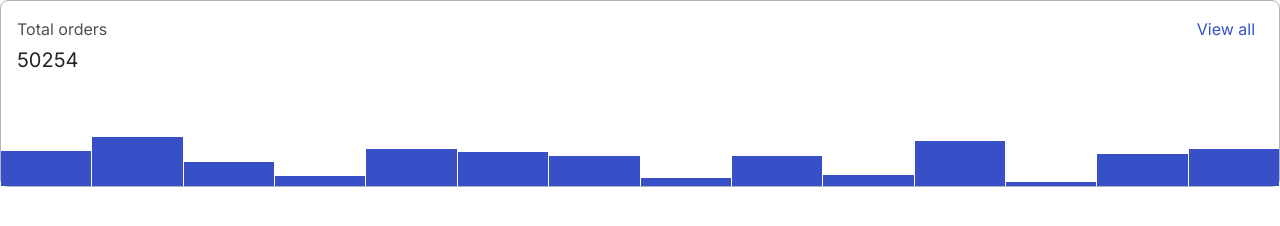
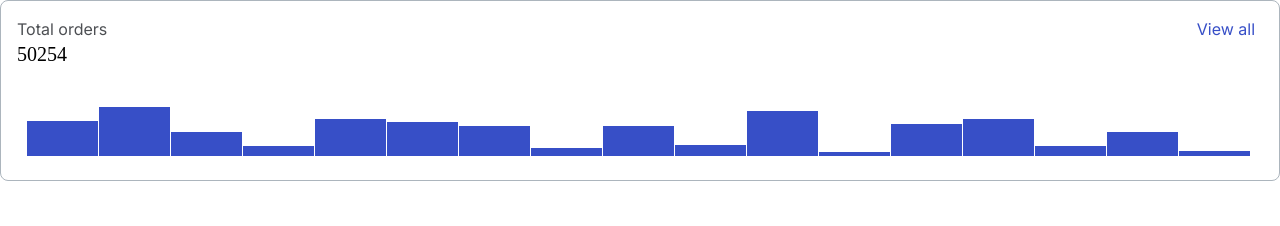
Before and after one commit to js-tasks-ru/htmlcss-20230530_el-classico, a website: page 04-lection2/01-histogram/index.html in a window 1280 px wide. Drawn offline with Linux system fonts and the light colour scheme.

Commit message:
added fixes

```diff
--- a/04-lection2/01-histogram/histogram.css
+++ b/04-lection2/01-histogram/histogram.css
@@ -1,7 +1,6 @@
 .histogram {
     border: 1px solid var(--grey-3);
     border-radius: 8px;
-    height: 185px;
     display: flex;
     flex-direction: column;
     justify-content: space-between;
@@ -13,39 +12,42 @@
     font-size: 16px;
     line-height: 24px;
     color: var(--black);
+
+}
+.histogram__text_opacity{
+    opacity: 0.8;
 }
 
 .histogram__orders {
     font-size: 20px;
     line-height: 26px;
+
 }
 
-.histogram__orders_opacity {
-    opacity: 0.8;
-    padding-bottom: 6px;
-}
 
 .histogram__link {
     text-decoration: none;
-    color: var(--blue);
+    color: var(--primary);
 
 }
 
 .histogram__content {
     display: flex;
     justify-content: space-between;
-    padding: 16px 24px 0 16px;
+    margin: 16px 24px 0 16px;
 }
 
 .histogram__chart {
     display: flex;
-    gap: 1px;
     flex-wrap: wrap-reverse;
     height: 50px;
+    margin: 39px 29px 24px 26px;
+    gap: 1px;
+
 
 }
 
 .histogram__column {
-    background: var(--blue);
+    background: var(--primary);
     flex-grow: 1;
 }
--- a/04-lection2/01-histogram/index.html
+++ b/04-lection2/01-histogram/index.html
@@ -10,8 +10,8 @@
     <body>
         <div class="histogram">
             <div class="histogram__content">
-                <div class="histogram__orders histogram__text">
-                    <div class="histogram__text histogram__orders_opacity">Total orders</div>
+                <div class="histogram__orders">
+                    <div class="histogram__text histogram__text_opacity">Total orders</div>
                     50254
                 </div>
                 <div class="histogram__text">
@@ -33,6 +33,9 @@
                 <div style="height: 8%;" class="histogram__column"></div>
                 <div style="height: 65%;" class="histogram__column"></div>
                 <div style="height: 74%;" class="histogram__column"></div>
+                <div style="height: 21%;" class="histogram__column"></div>
+                <div style="height: 48%;" class="histogram__column"></div>
+                <div style="height: 10%;" class="histogram__column"></div>
             </div>
         </div>
     </body>
```
